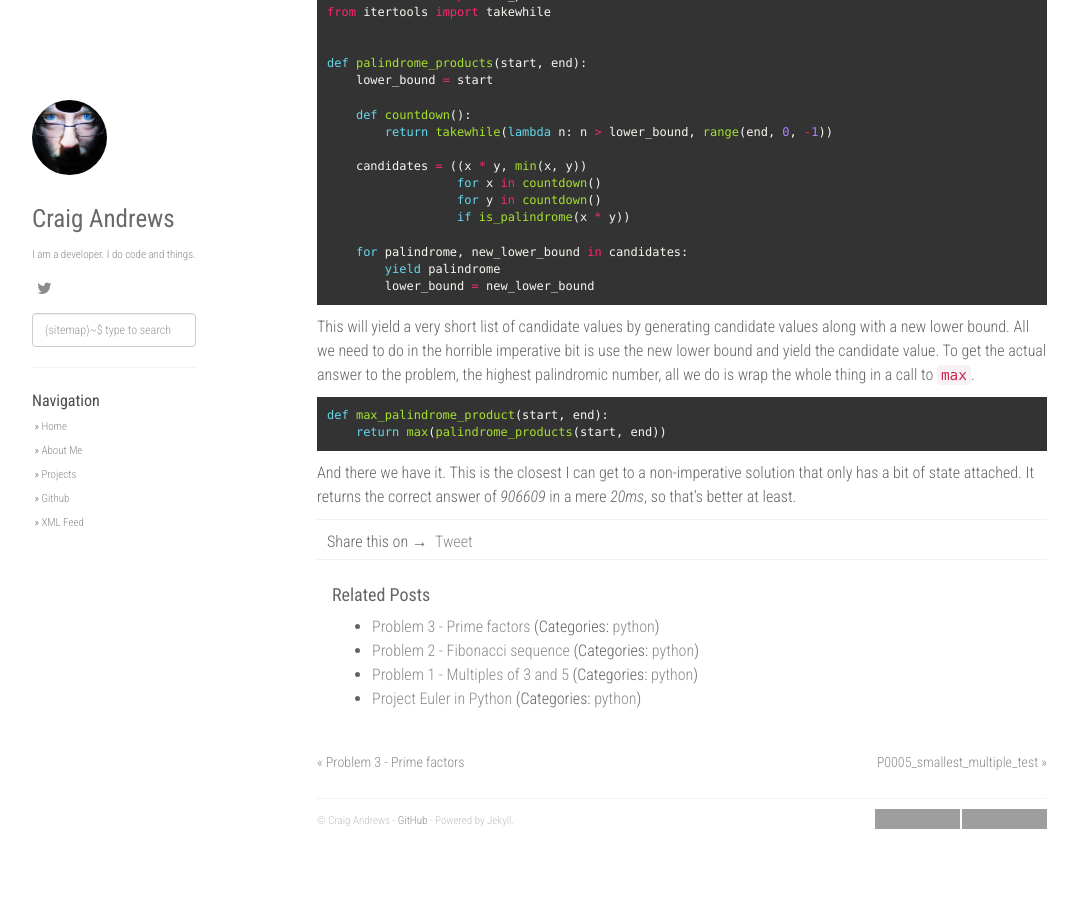
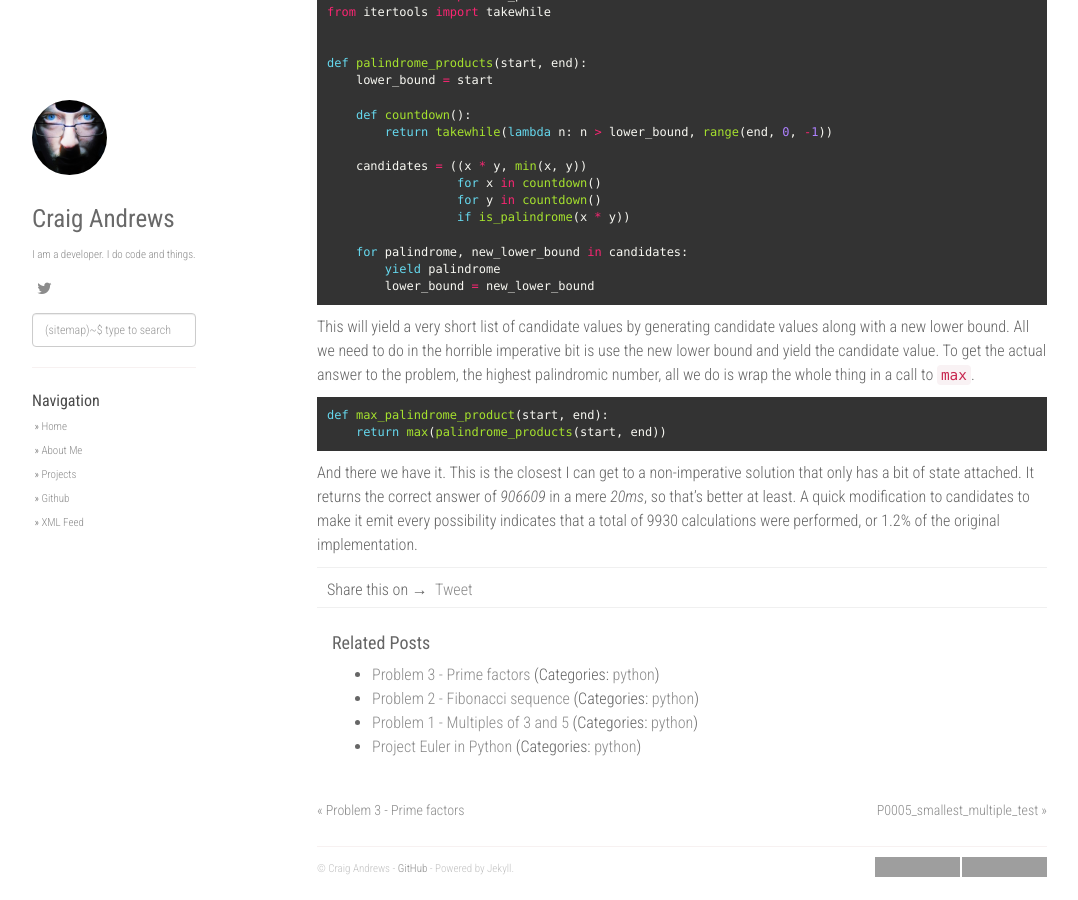
Before and after one commit to doozr/doozr.github.io, a Jekyll site: the page built from _posts/2016-05-27-p0004_palindrome_product_test.md, in a window 1280 px wide and 900 px high, scrolled down 1513 px. Shown: the whole window, without its empty margins (53-1131 px from the left). Built offline with Jekyll 4.4.1, drawn with Linux system fonts in a browser that asks for light colours; nearby versions of some CDN libraries; comment, search, counter and statistics services are not loaded; before the commit the page ends 2365 px from its top, so only the background shows below that; grey boxes are pictures that could not be loaded.

Commit message:
Add calc count

```diff
--- a/_posts/2016-05-27-p0004_palindrome_product_test.md
+++ b/_posts/2016-05-27-p0004_palindrome_product_test.md
@@ -110,4 +110,6 @@ def max_palindrome_product(start, end):
 {% endhighlight %}
 
 And there we have it. This is the closest I can get to a non-imperative solution that only has a bit of state attached.
-It returns the correct answer of *906609* in a mere *20ms*, so that's better at least.
+It returns the correct answer of *906609* in a mere *20ms*, so that's better at least. A quick modification to
+candidates to make it emit every possibility indicates that a total of 9930 calculations were performed, or 1.2% of
+the original implementation.
```
